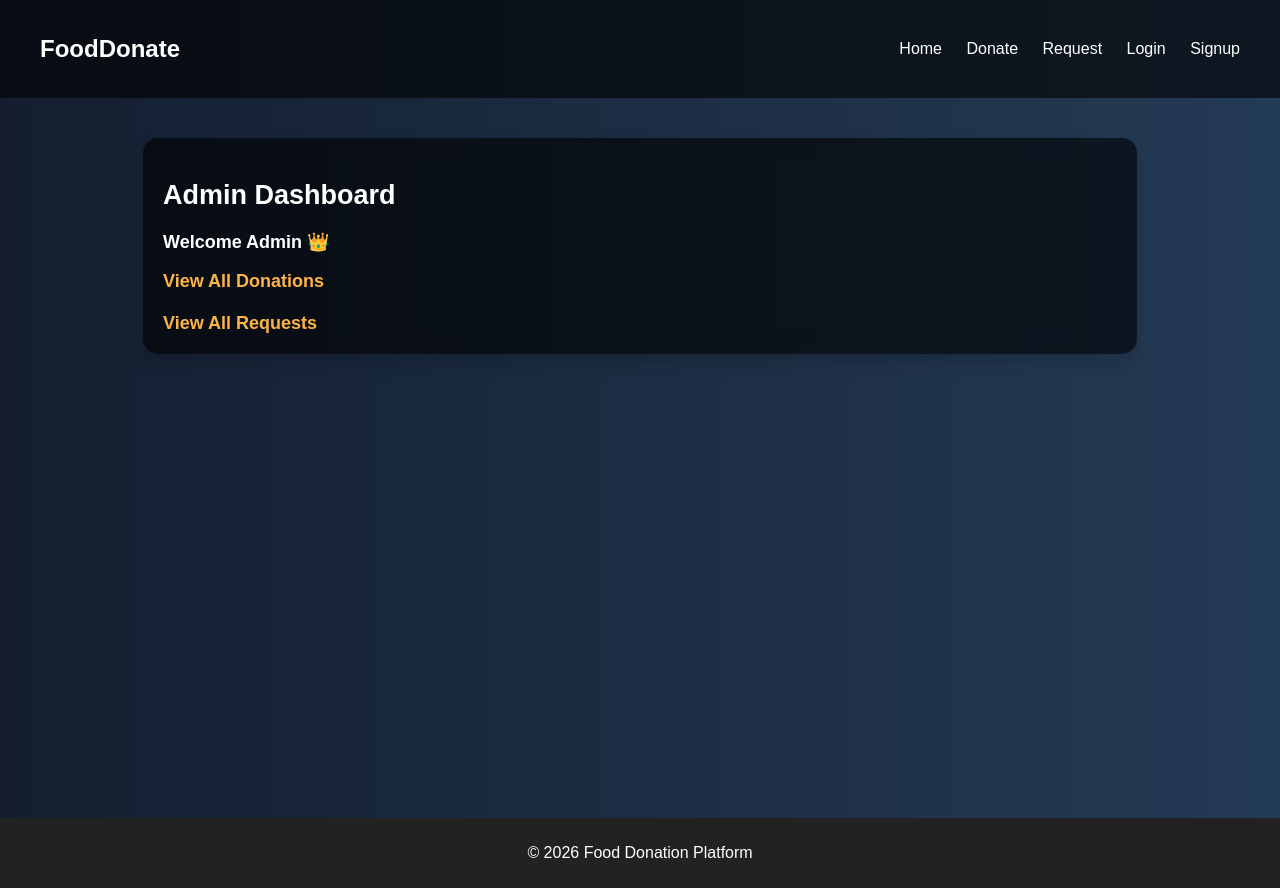
After one commit to Nehaaa2727/food-donation-platform, a Flask app: page /admin in a window 1280 px wide. The commit adds this page. Run offline with Flask 3, Linux system fonts and the light colour scheme; the visitor is signed in with stand-in values (Sample User, id 1); parts of the project's set-up code (start-up, migrations or seed data) failed here and were passed over.

Commit message:
admin + role-based UI update

```diff
--- a/app.py
+++ b/app.py
@@ -100,7 +100,7 @@ def login():
             session['role'] = user[4]
 
             if user[4] == 'admin':
-                return redirect('/')
+                return redirect('/admin')
             elif user[4] == 'donor':
                 return redirect('/donate')
             else:
@@ -114,9 +114,15 @@ def login():
 def logout():
     session.clear()
     return redirect('/login')
+@app.route('/admin')
+def admin_dashboard():
+    if 'role' not in session or session['role'] != 'admin':
+        return "Access Denied"
 
+    return render_template('admin.html')
 @app.route('/donate', methods=['GET', 'POST'])
 def donate():
+
     if request.method == 'POST':
         name = request.form['name']
         food_item = request.form['food_item']
@@ -140,10 +146,12 @@ def donate():
 
         cursor.close()
         conn.close()
-
-        return redirect(url_for('donations'))
+    if 'role' not in session or session['role'] != 'donor':
+        return "Access Denied"
 
     return render_template('donate.html')
+
+
 
 
 @app.route('/donations')
@@ -192,6 +200,9 @@ def request_food():
 
 
 
+    if 'role' not in session or session['role'] != 'receiver':
+        return "Access Denied"
+
     return render_template('request.html')
 
 @app.route('/requests')
--- a/static/style.css
+++ b/static/style.css
@@ -319,3 +319,29 @@ footer {
     background: red;
     color: white;
 }
+/* Default */
+body {
+    margin: 0;
+    font-family: 'Poppins', sans-serif;
+    min-height: 100vh;
+}
+
+/* Login/Signup */
+.auth-bg {
+    background: url('/static/bg.jpg') no-repeat center center/cover;
+}
+
+/* Dashboard */
+.dashboard-bg {
+    background: linear-gradient(to right, #141e30, #243b55);
+}
+
+/* Donate */
+.donate-bg {
+    background: linear-gradient(to right, #ff7a18, #ffb347);
+}
+
+/* Request */
+.request-bg {
+    background: linear-gradient(to right, #56ab2f, #a8e063);
+}
--- /dev/null
+++ b/templates/admin.html
@@ -0,0 +1,15 @@
+{% extends "base.html" %}
+
+{% block body_class %}dashboard-bg{% endblock %}
+
+{% block content %}
+
+<div class="card">
+    <h2>Admin Dashboard</h2>
+    <p>Welcome Admin 👑</p>
+
+    <a href="/donations">View All Donations</a><br><br>
+    <a href="/requests">View All Requests</a>
+</div>
+
+{% endblock %}
--- a/templates/base.html
+++ b/templates/base.html
@@ -5,7 +5,7 @@
     <link rel="stylesheet" href="{{ url_for('static', filename='style.css') }}">
 </head>
 
-<body>
+<body class="{% block body_class %}{% endblock %}">
 
 <nav>
     <h2>FoodDonate</h2>
```
